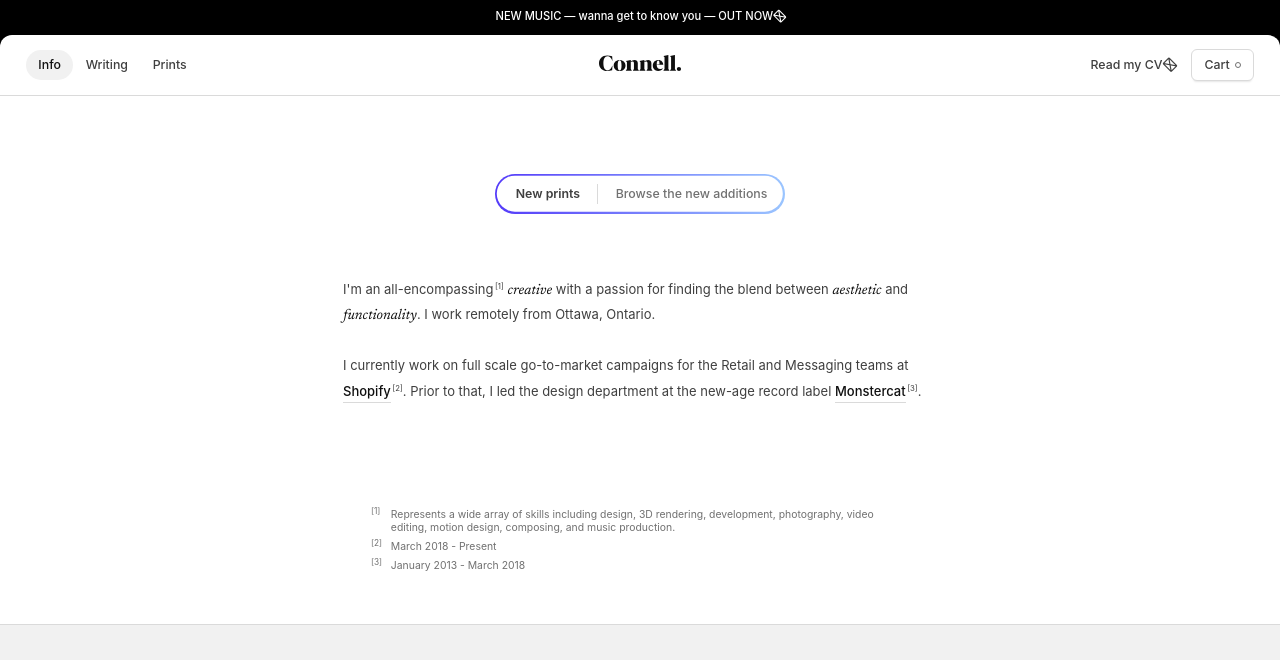
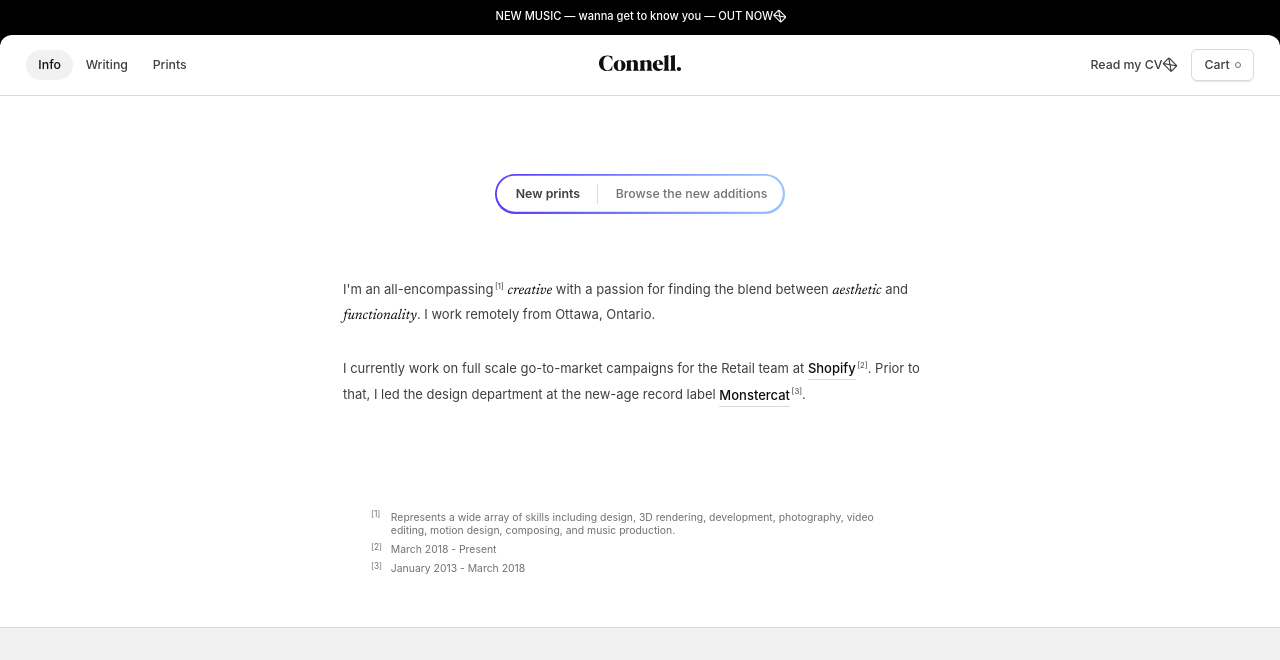
Before and after one commit to connellmccarthy/connellmccarthy.github.io, a Jekyll site: the page built from index.html, in a window 1280 px wide and 900 px high, cut to the strip 0-660 px from the top of the window. Built offline with Jekyll 4.4.1, drawn with Linux system fonts in a browser that asks for light colours; nearby versions of some CDN libraries; comment, search, counter and statistics services are not loaded.

Commit message:
Update border radius + homepage copy

```diff
--- a/_sass/article.scss
+++ b/_sass/article.scss
@@ -46,7 +46,7 @@
     width: 100%;
     height: auto;
     aspect-ratio: 16/9;
-    border-radius: 12px;
+    border-radius: $border-radius-large;
     margin: 2em 0;
   }
   em {
--- a/index.html
+++ b/index.html
@@ -21,7 +21,7 @@
 
     <p>I'm an all-encompassing<sup><a href="#all-encompassing" data-no-swup="true">[1]</a></sup> <span class="serif">creative</span> with a passion for finding the blend between <span class="serif">aesthetic</span> and <span class="serif">functionality</span>. I work remotely from Ottawa, Ontario.</p>
 
-    <p>I currently work on full scale go-to-market campaigns for the Retail and Messaging teams at <a href="https://shopify.com/?ref=connellmccarthy.com" target="_blank" rel="noopener">Shopify</a><sup><a href="#shopify" data-no-swup="true">[2]</a></sup>. Prior to that, I led the design department at the new-age record label <a href="https://monstercat.com/?ref=connellmccarthy.com" target="_blank" rel="noopener">Monstercat</a><sup><a href="#monstercat" data-no-swup="true">[3]</a></sup>.</p>
+    <p>I currently work on full scale go-to-market campaigns for the Retail team at <a href="https://shopify.com/?ref=connellmccarthy.com" target="_blank" rel="noopener">Shopify</a><sup><a href="#shopify" data-no-swup="true">[2]</a></sup>. Prior to that, I led the design department at the new-age record label <a href="https://monstercat.com/?ref=connellmccarthy.com" target="_blank" rel="noopener">Monstercat</a><sup><a href="#monstercat" data-no-swup="true">[3]</a></sup>.</p>
 
     <ol class="footnotes">
       <li><a id="all-encompassing"></a>Represents a wide array of skills including design, 3D rendering, development, photography, video editing, motion design, composing, and music production.</li>
```
